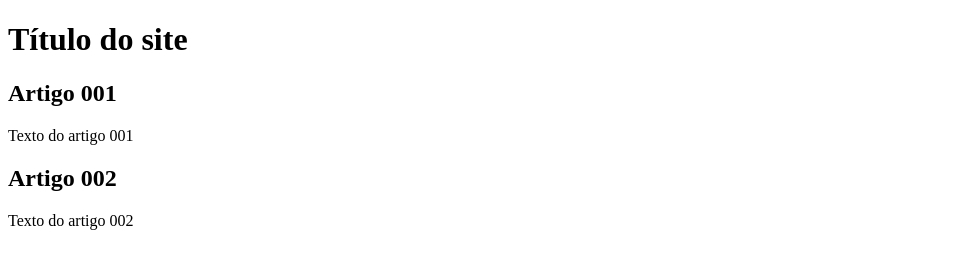
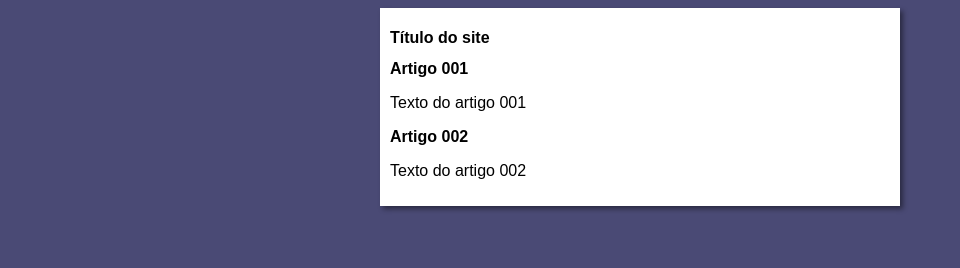
Before and after one commit to LucasBonato/Branch-tests, a plain HTML site: page index.html in a window 1280 px wide. Shown: the whole page, without its empty margins (0-960 px from the left). Drawn offline with Linux system fonts and the light colour scheme.

Commit message:
inicio css

```diff
--- /dev/null
+++ b/CSS/style.css
@@ -0,0 +1,16 @@
+* {
+    font-family: Arial, Helvetica, sans-serif;
+    font-size: 16px;
+}
+
+body {
+    background-color: rgb(74, 74, 117);
+}
+
+main {
+    background-color: white;
+    width: 500px;
+    margin: auto;
+    padding: 10px;
+    box-shadow: 3px 3px 5px rgba(0, 0, 0, 0.438);
+}
--- a/index.html
+++ b/index.html
@@ -5,6 +5,7 @@
         <meta http-equiv="X-UA-Compatible" content="IE=edge">
         <meta name="viewport" content="width=device-width, initial-scale=1.0">
         <title>Title</title>
+        <link rel="stylesheet" href="CSS/style.css">
     </head>
     <body>
         <main>
```
